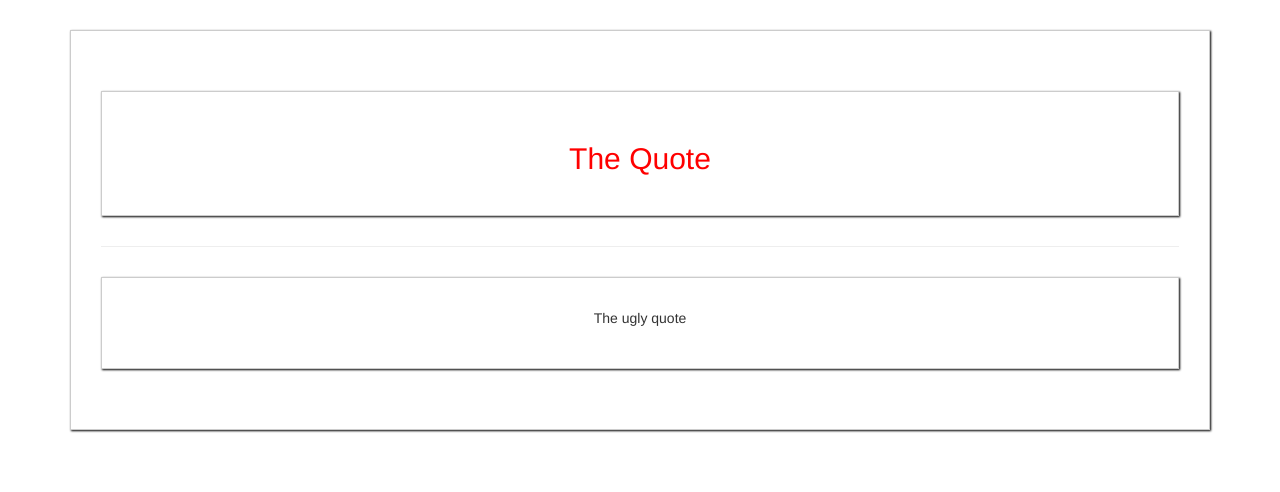
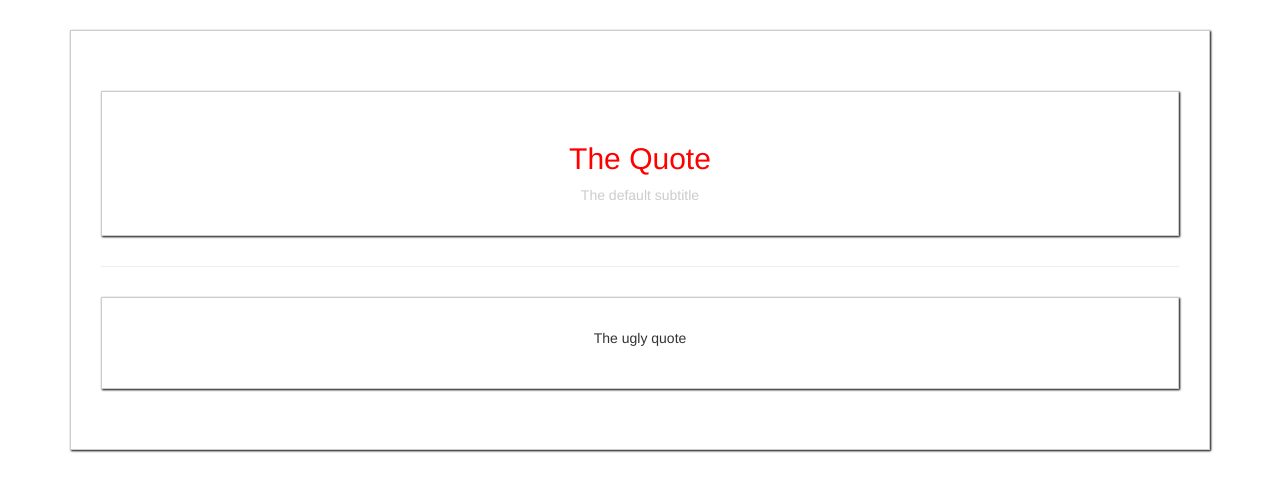
Before and after one commit to bufface/u-ms-vue, a Vue app in the folder comp-advanced/: page / in a window 1280 px wide. Shown: the top 492 px of the page. Built offline with nearby package versions, Linux system fonts and the light colour scheme.

Commit message:
8. Default Slots and Slot Defaults

```diff
--- a/comp-advanced/src/App.vue
+++ b/comp-advanced/src/App.vue
@@ -4,7 +4,7 @@
       <div class="col-xs-12">
         <app-quote>
           <h2 slot="title">{{ quoteTitle }}</h2>
-          <p slot="content">The ugly quote</p>
+          <p>The ugly quote</p>
         </app-quote>
       </div>
     </div>
--- a/comp-advanced/src/components/Quote.vue
+++ b/comp-advanced/src/components/Quote.vue
@@ -2,10 +2,11 @@
   <div>
     <div class="title">
       <slot name="title"></slot>
+      <span style="color: #ccc"><slot name="subtitle">The default subtitle</slot></span>
     </div>
     <hr>
     <div>
-      <slot name="content"></slot>
+      <slot></slot>
     </div>
   </div>
 </template>
```
